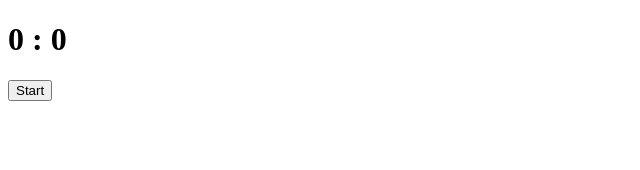
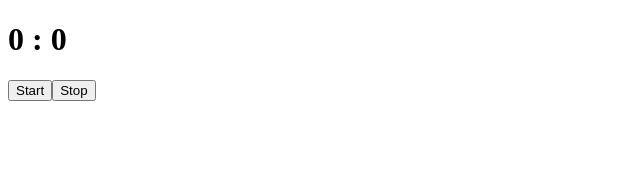
Before and after one commit to KrystianSzota/sda-app, an Angular app: page / in a window 1280 px wide. Shown: the top 170 px of the page, without its empty margins (0-640 px from the left). Built offline with nearby package versions, Linux system fonts and the light colour scheme.

Commit message:
stop stoper

```diff
--- a/src/app/app.component.html
+++ b/src/app/app.component.html
@@ -1,3 +1,4 @@
 <h1>{{ seconds }} : {{ decySeconds }}</h1>
 
 <button (click)="startStoper()">Start</button>
+<button (click)="stopStoper()">Stop</button>
--- a/src/app/app.component.ts
+++ b/src/app/app.component.ts
@@ -8,11 +8,12 @@ import { Component } from '@angular/core';
 export class AppComponent {
   seconds = 0;
   decySeconds = 0;
+  private intervalId: any = undefined;
 
   constructor() {}
 
   startStoper(): void {
-    setInterval(() => {
+    this.intervalId = setInterval(() => {
       this.decySeconds++;
       if (this.decySeconds === 10) {
         this.seconds++;
@@ -20,4 +21,10 @@ export class AppComponent {
       }
     }, 100);
   }
+
+  stopStoper(): void {
+    if (this.intervalId) {
+      clearInterval(this.intervalId);
+    }
+  }
 }
```
